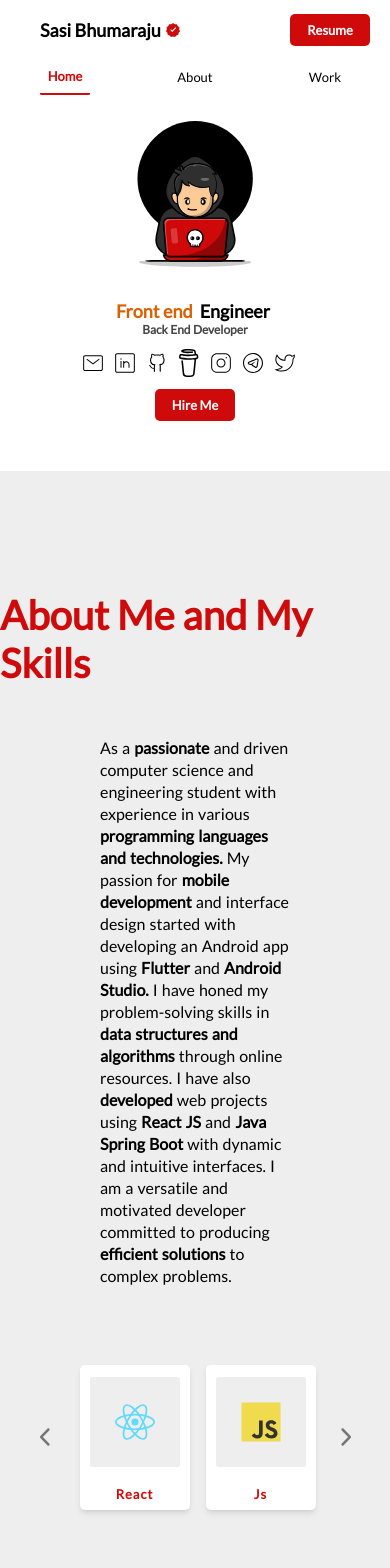
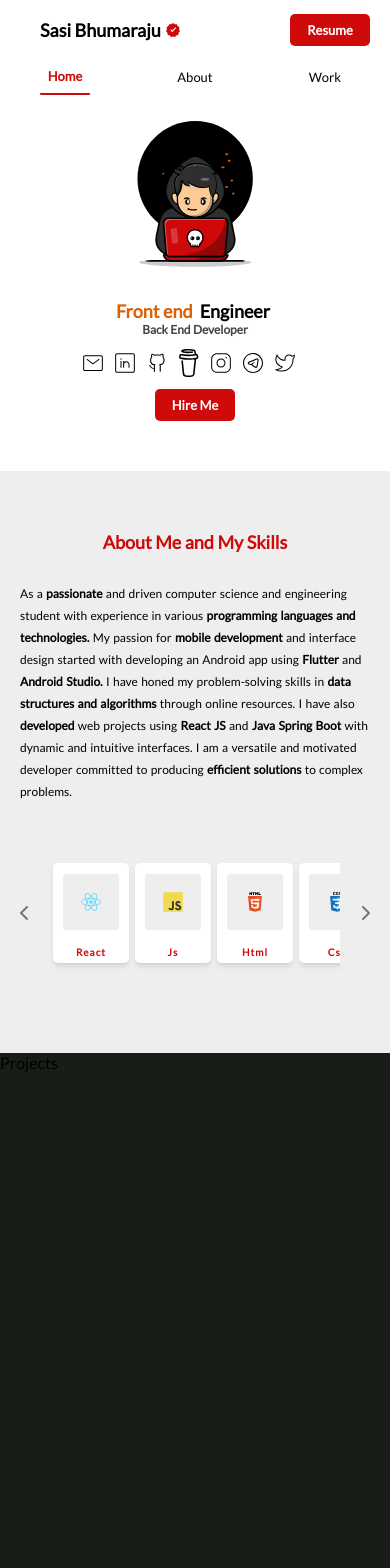
Before and after one commit to Sashi-Bhumaraju/sasibhumaraju.com, a React (Create React App) app: page / in a window 390 px wide. Shown: the top 1568 px of the page. Built offline with nearby package versions, Linux system fonts and the light colour scheme.

Commit message:
'updated'

```diff
--- a/src/components/Skills.css
+++ b/src/components/Skills.css
@@ -137,7 +137,150 @@
     /* background-color: red; */
     width: 100px;
     height: 100%;
+}
+
+
+@media only screen and (max-width: 950px) {
+    .Skills {
+        width: 100%;
+        height: max-content;
+        /* min-height: 500px; */
+        display: flex;
+        justify-content: space-around;
+        align-items: center;
+        color: white;
+        background-color: red;
+        background-color: #EEEEEE;
+        flex-direction: column;
+        padding-top: 30px;
+        padding-bottom: 30px;
+        /* background-image: linear-gradient(to right, #EEEEEE , #DC5F00); */
+    }
+
+    .SkillsTitle {
+        font-size: 18px;
+        font-weight: bold;
+        color: #CF0A0A;
+        margin: 30px 0px 0px 0px;
+    }
+
+    .SkillsAboutMe {
+        color:#000000;
+        font-weight: 100;
+        text-align: left;
+        margin: 30px 20px 30px 20px;
+        line-height: 22px;
+        font-weight: 100;
+        word-spacing: 1px;
+        /* font-size: 18px; */
+        /* min-width: 900px; */
+        font-size: 12px;
+
+    }
+
+    .SkillsNames {
+        /* background-color: red; */
+         height: 160px;
+         width: 100vw;
+         /* width: calc(100vw - 10%); */
+         color: black;
+         /* background-color: red; */
+         margin: 0px 0px 30px 0px;
+        display: flex;
+        flex-direction: row;
+        align-items: center;
+        justify-content: center;
+        overflow: visible;
+
+    }
+
+    .SkillsNamesCard {
+        width: 80px;
+        height: 100px;
+        background-color: rgb(255, 255, 255);
+        margin: 3px;
+        border-radius: 5px;
+        box-shadow: rgba(149, 157, 165, 0.2) 0px 8px 24px;
+        box-shadow: #DC5F00 0px 4px 12px;
+        box-shadow: rgba(0, 0, 0, 0.1) 0px 4px 6px -1px, rgba(0, 0, 0, 0.06) 0px 2px 4px -1px;
+
+        display: flex;
+        /* justify-content: center; */
+        align-items: center;
+        flex-direction: column;
+        justify-content: space-around;
+        color: #CF0A0A;
+    }
+
+    .SkillsNamesCard:hover {
+        scale: 1.1;
+        transition: scale 0.3s;
+        cursor: pointer;
+    }
+
+    .SkillsNamesCardImage {
+        width: 20px;
+        height: 20px;
+        object-fit:fill;
+        background-color:#EEEEEE;
+        /* filter: blur(8px); */
+        backdrop-filter: blur(10px);
+        padding: 18px;
+        margin: 10px;
+        border-radius: 2.5px;
+    }
+
+    .SkillsNamesCardText {
+        font-weight: 900;
+        letter-spacing: 1px;
+        margin: 5px;
+        font-size: 10px;
+    }
+
+    .arrow {
+        /* display:none; */
+        width: 10px;
+        margin: 20px;
+        opacity: 0.5;
+        cursor: pointer;
+
+    }
+
+    .arrow:hover {
+        opacity: 10;
+    }
+
+    .SkillsCardList {
+        width: 100%;
+        height: 100%;
+        display: flex;
+        flex-direction: row;
+        overflow-x: scroll;
+        overflow-y: hidden;
+        height: 100%;
+        /* justify-content: center; */
+        align-items: center;
+        scroll-behavior: smooth;
+       scroll-snap-type:inline mandatory;
+       overscroll-behavior-inline: contain;
+       -ms-overflow-style: none;  /* IE and Edge */
+       scrollbar-width: none;
+    }
+
+    .SkillsCardList::-webkit-scrollbar {
+        display: none;
+      }
 
 
 
+    .snaps {
+        scroll-snap-type: inline mandatory;
+    }
+
+    .EmptyBox {
+        /* background-color: red; */
+        width: 100px;
+        height: 100%;
+    }
+
 }
```
Also changed, not shown: 6 other files (tests, documents, lock files or other folders).
